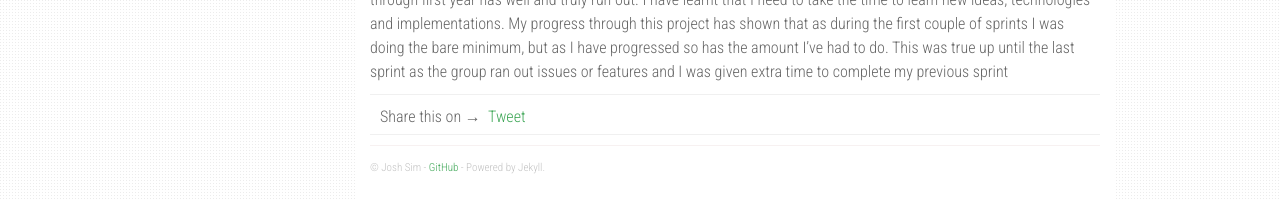
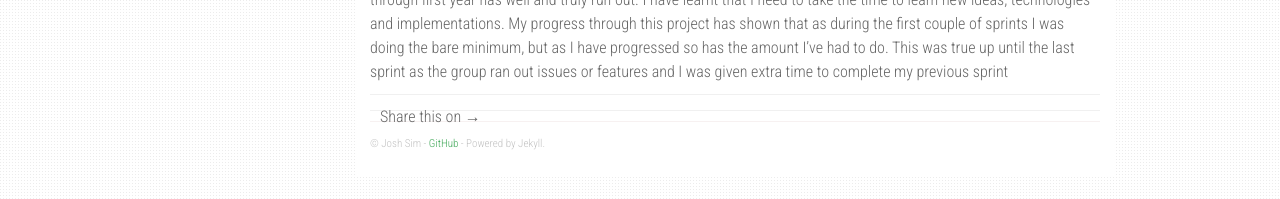
Before and after one commit to jimmayx/SoftwarePortfolio, a Jekyll site: the page built from _posts/2018-12-20-TechnicalalPorficiency.markdown, in a window 1280 px wide and 900 px high, scrolled down 835 px. Shown: the part 701-900 px from the top of the window. Built offline with Jekyll 4.4.1, drawn with Linux system fonts in a browser that asks for light colours; nearby versions of some CDN libraries; library files that are not in the unit come from our copies; comment, search, counter and statistics services are not loaded.

Commit message:
Update share-page.html

```diff
--- a/_includes/share-page.html
+++ b/_includes/share-page.html
@@ -1,14 +1,8 @@
 <div class="share-page">
   <span style="float: left;">Share this on &rarr;&nbsp;&nbsp;</span>
-
-  <!-- Twitter -->
-  <a href="https://twitter.com/share" class="twitter-share-button" data-via="{{ site.share.twitter_username }}">Tweet</a>
-  <script>!function(d,s,id){var js,fjs=d.getElementsByTagName(s)[0],p=/^http:/.test(d.location)?'http':'https';if(!d.getElementById(id)){js=d.createElement(s);js.id=id;js.src=p+'://platform.twitter.com/widgets.js';fjs.parentNode.insertBefore(js,fjs);}}(document, 'script', 'twitter-wjs');</script>
 
   <!-- Google + -->
   <div class="g-plus" data-action="share" data-annotation="bubble"></div>
   <script src="https://apis.google.com/js/platform.js" async defer></script>
 
-  <!-- Facebook -->
-  <div class="fb-share-button" data-href="{{ site.url }}{{ page.url }}" data-layout="button_count" style="position: relative; top: -8px; left: 3px;"></div>
 </div>
```
